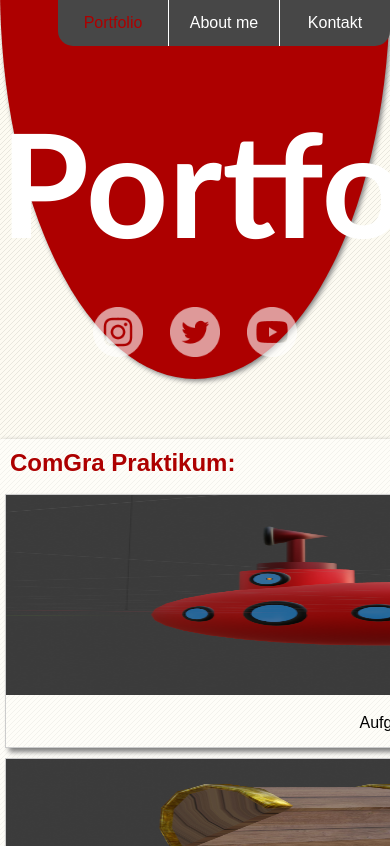
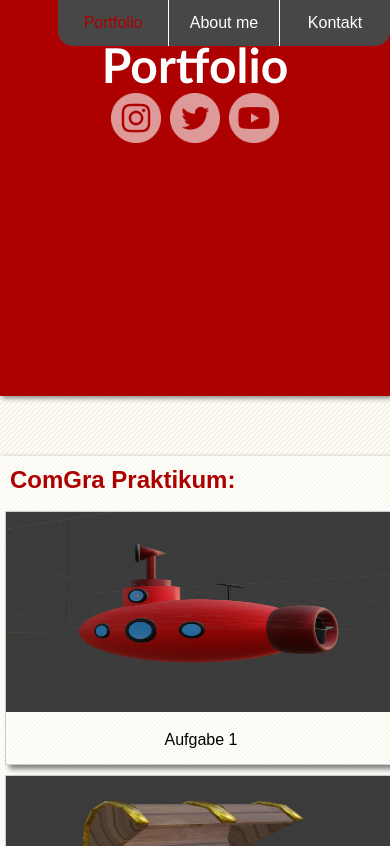
Before and after one commit to Pi77a/GIS_SoSe21, a plain HTML site: page Praktikum4/Portfolio.html in a window 390 px wide. Shown: the top 846 px of the page. Drawn offline with Linux system fonts and the light colour scheme.

Commit message:
fegfegwq

```diff
--- a/Praktikum4/style.css
+++ b/Praktikum4/style.css
@@ -17,17 +17,15 @@ nav {
   display: block;
   background-color:rgb(173, 0, 0);
   text-align: center;
-  height: 800px;
+  height: 400px;
   width: 100%;
-  margin-top: -450px;
   margin-bottom: 60px;
-  border-radius: 0px 0px 50% 50%;
+  margin-top: -50px;
   float: left;
   z-index: 5;
   box-shadow: 2px 2px 5px grey;
 }
 nav div {
-  margin-top: 500px;
   color: #fff;
   font-size:6em;
   padding:0;
@@ -303,6 +301,7 @@ header>ol:hover {
     width: 100%;
   }
   div.Museum{
+    width: 100%;
     flex-direction: column;
   }
   div.gallery{
@@ -312,7 +311,8 @@ header>ol:hover {
   }
   nav {
     width: 100%;
-    height: 100%;
-
+  }
+  nav div{
+    font-size: 2em;
   }
 }
```
